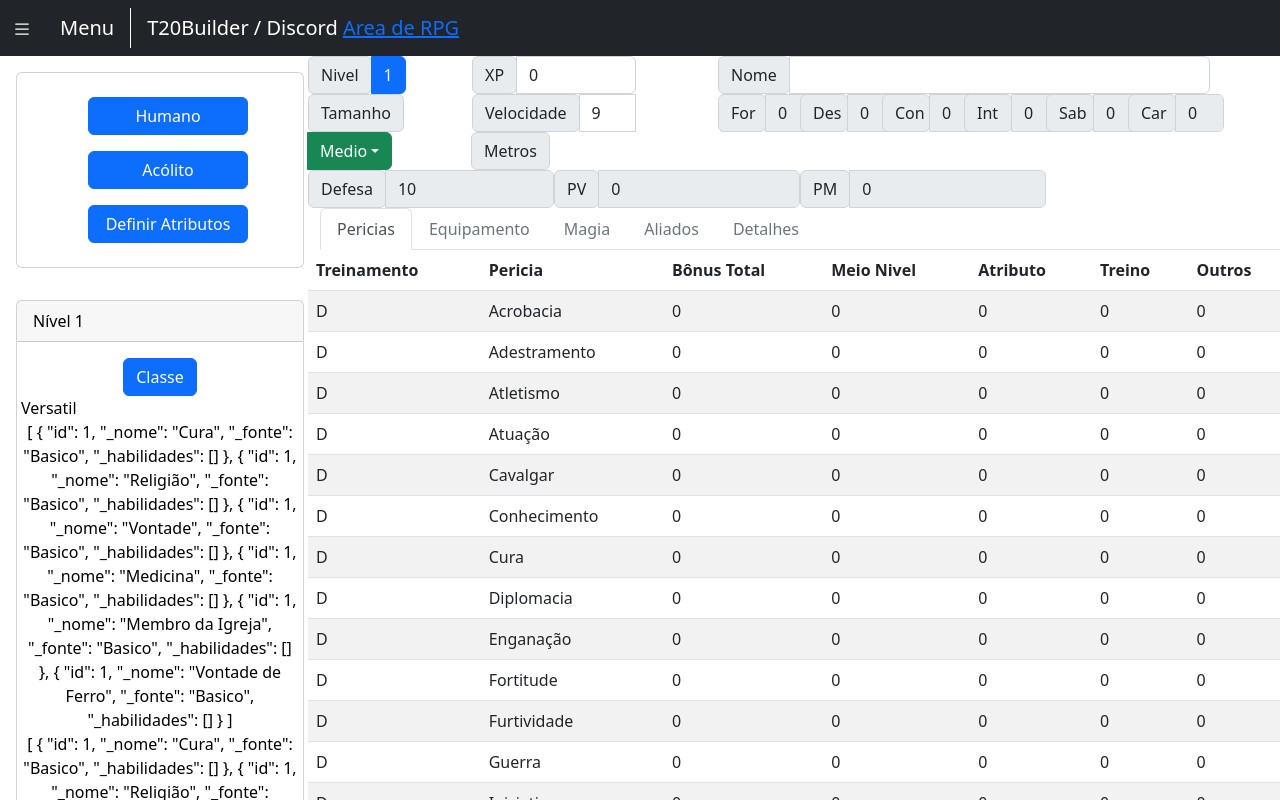
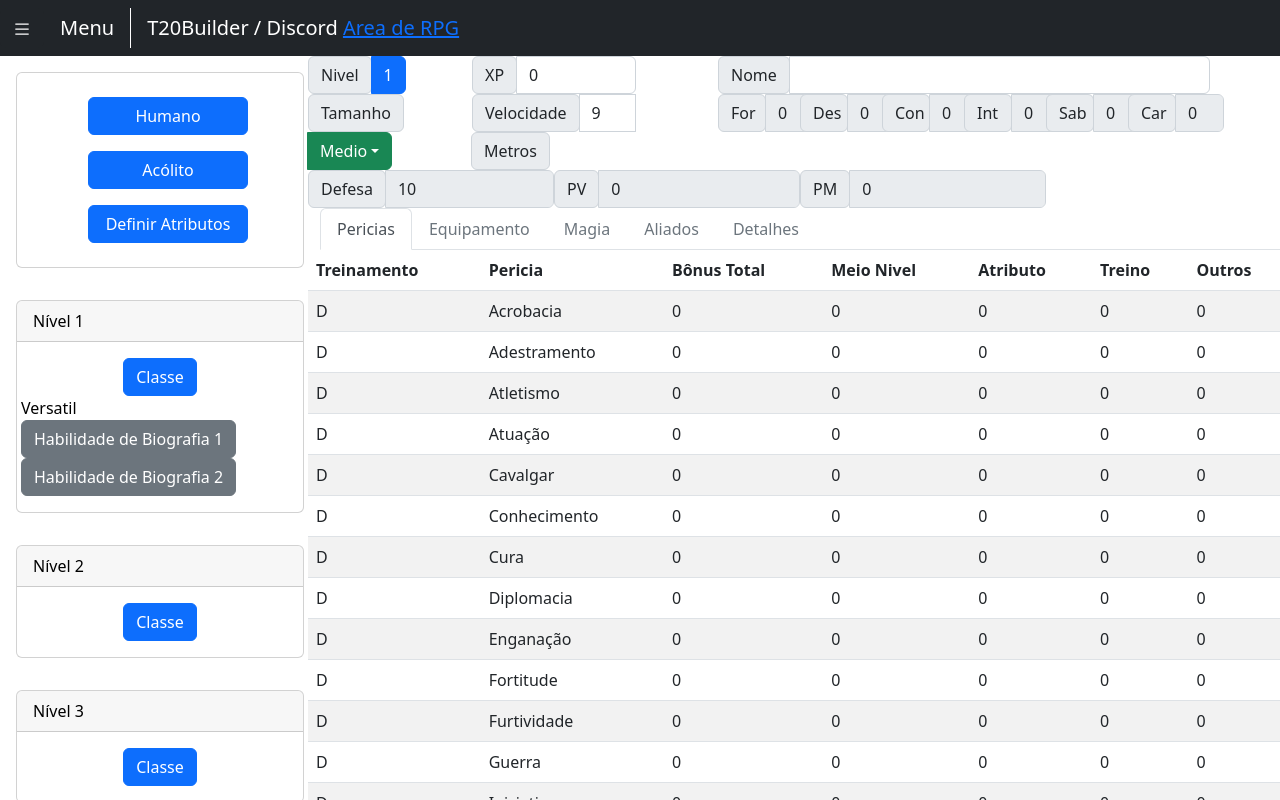
Before and after one commit to AreaDeRPG/t20builder, a Vue app: page / in a window 1280 px wide. Shown: the top 800 px of the page. Built offline with nearby package versions, Linux system fonts and the light colour scheme.

Commit message:
seleção habilidades biografia

```diff
--- a/src/components/NivelSelect.vue
+++ b/src/components/NivelSelect.vue
@@ -23,21 +23,45 @@
               class="d-flex justify-content-left align-items-center"
               style="width: 100%"
             >
-              {{
-                ficha.biografia.getHabilidades(
-                  ficha.biografia.habilidadeSelect1
-                )
-              }}
+              <b-button
+                v-b-modal.poderselect
+                @click="
+                  set(
+                    1,
+                    ficha.biografia.habilidadeSelect1,
+                    ficha.biografia.getHabilidades(
+                      ficha.biografia.habilidadeSelect2
+                    )
+                  )
+                "
+              >
+                {{
+                  ficha.biografia.habilidadeSelect1?.nome ??
+                  "Habilidade de Biografia 1"
+                }}
+              </b-button>
             </div>
             <div
               class="d-flex justify-content-left align-items-center"
               style="width: 100%"
             >
-              {{
-                ficha.biografia.getHabilidades(
-                  ficha.biografia.habilidadeSelect2
-                )
-              }}
+              <b-button
+                v-b-modal.poderselect
+                @click="
+                  set(
+                    2,
+                    ficha.biografia.habilidadeSelect2,
+                    ficha.biografia.getHabilidades(
+                      ficha.biografia.habilidadeSelect1
+                    )
+                  )
+                "
+              >
+                {{
+                  ficha.biografia.habilidadeSelect2?.nome ??
+                  "Habilidade de Biografia 2"
+                }}
+              </b-button>
             </div>
           </b-row>
           <b-row>
@@ -64,7 +88,11 @@
         </b-card>
       </div>
     </div>
-    <PoderSelectModal :habilidades="select" />
+    <PoderSelectModal
+      :habilidades="select"
+      :active="activeChild"
+      :update="update"
+    />
   </div>
 </template>
 
@@ -79,7 +107,10 @@ export default defineComponent({
   name: "NivelSelect",
   data() {
     return {
-      select: undefined as unknown as Habilidade,
+      select: undefined as unknown as Habilidade[],
+      activeChild: null as unknown as Habilidade,
+      poderselect: 0 as number,
+      habilidadeSelect: undefined as unknown as Habilidade,
     };
   },
   props: {
@@ -93,10 +124,10 @@ export default defineComponent({
     },
   },
   methods: {
-    getHeaderTitle(i: number) {
+    getHeaderTitle(i: number): string {
       return `Nível ` + i;
     },
-    filterHabilidades(i: number) {
+    filterHabilidades(i: number): Habilidade[] {
       const classe = this.ficha.classes[i - 1];
       if (classe && classe.habilidades) {
         const count = this.ficha.classes
@@ -109,10 +140,27 @@ export default defineComponent({
           }, 0);
         return classe.habilidades[count - 1];
       }
-      return null;
+      return [];
     },
-    selectHabilidade(habilidades: Habilidade, habilidade: Habilidade) {
+    selectHabilidade(habilidades: Habilidade, habilidade: Habilidade): void {
       habilidades.habilidadeSelect = habilidade;
+    },
+    set(code: number, habilidade: Habilidade, habilidades: Habilidade[]): void {
+      //console.log(code, habilidade, habilidades)
+      this.poderselect = code;
+      this.activeChild = habilidade;
+      this.select = habilidades;
+    },
+    update(habilidade: Habilidade): void {
+      switch (this.poderselect) {
+        case 1:
+          this.ficha.biografia.habilidadeSelect1 = habilidade;
+          this.$set(this.ficha, 1, habilidade);
+          break;
+        case 2:
+          this.ficha.biografia.habilidadeSelect2 = habilidade;
+          break;
+      }
     },
   },
   components: { PoderSelectModal },
--- a/src/components/modals/poder-select/PoderSelectModal.vue
+++ b/src/components/modals/poder-select/PoderSelectModal.vue
@@ -21,9 +21,9 @@
       <b-col cols="3">
         <b-nav vertical justified pills>
           <b-nav-item
-            v-for="(habilidade, index) in habilidades?.habilidades"
+            v-for="(habilidade, index) in habilidades"
             :key="index"
-            :active="habilidade == active"
+            :active="habilidade === activeLocal"
             @click="setHabilidade(habilidade)"
             class="text-center"
           >
@@ -43,26 +43,33 @@ export default defineComponent({
   data: () => {
     return {
       activeBook: "Todos",
-      active: undefined as unknown as Habilidade,
+      activeLocal: undefined as unknown as Habilidade | undefined,
     };
   },
   components: {},
   props: {
     habilidades: {
+      type: Array as PropType<Habilidade[]>,
+    },
+    active: {
       type: Object as PropType<Habilidade>,
+    },
+    update: {
+      type: Function,
+    },
+  },
+  watch: {
+    active(value: Habilidade | undefined) {
+      this.activeLocal = value;
     },
   },
   methods: {
     activate(newActive: string): void {
       this.activeBook = newActive;
-      console.log(this.habilidades);
     },
-    setHabilidade(habilidade: Habilidade) {
-      if (this.habilidades) {
-        this.active = habilidade;
-        // eslint-disable-next-line
-        this.habilidades.habilidadeSelect = habilidade;
-      }
+    setHabilidade(habilidade: Habilidade): void {
+      this.activeLocal = habilidade;
+      if (this.update) this.update(habilidade);
     },
   },
 });
```
